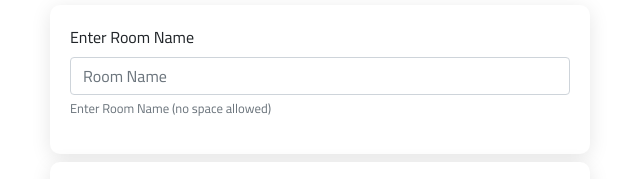
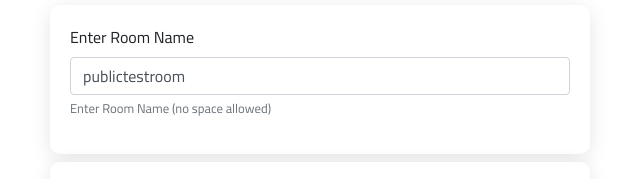
Before and after one commit to avpaneendra/VidiCon, a website: page src/index.html in a window 1280 px wide. Shown: the part 173-352 px from the top of the page, 320-960 px from the left. Drawn offline with nearby package versions, Linux system fonts and the light colour scheme.

Commit message:
publictestroom default value added

```diff
--- a/src/index.html
+++ b/src/index.html
@@ -60,7 +60,7 @@
             <div class="form-group">
               <label for="new_room_name">Enter Room Name</label>
               <input required type="text" class="form-control new_room_name" id="new_room_name"
-                aria-describedby="RoomNameHelp" placeholder="Room Name" >
+                aria-describedby="RoomNameHelp" placeholder="Room Name" value="publictestroom">
               <small id="RoomNameHelp" class="form-text text-muted">Enter Room Name (no space allowed)</small>
             </div>
           </div>
```
